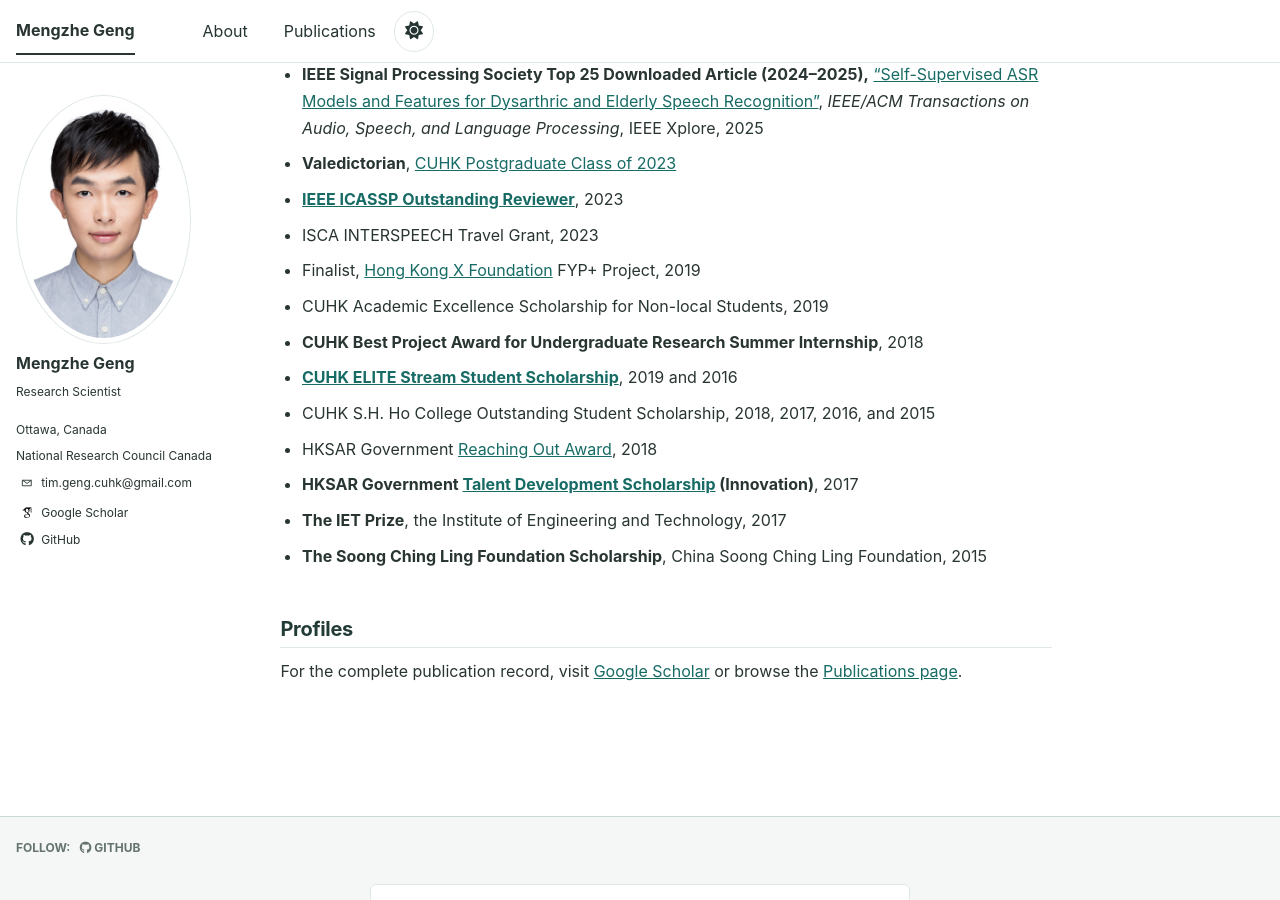
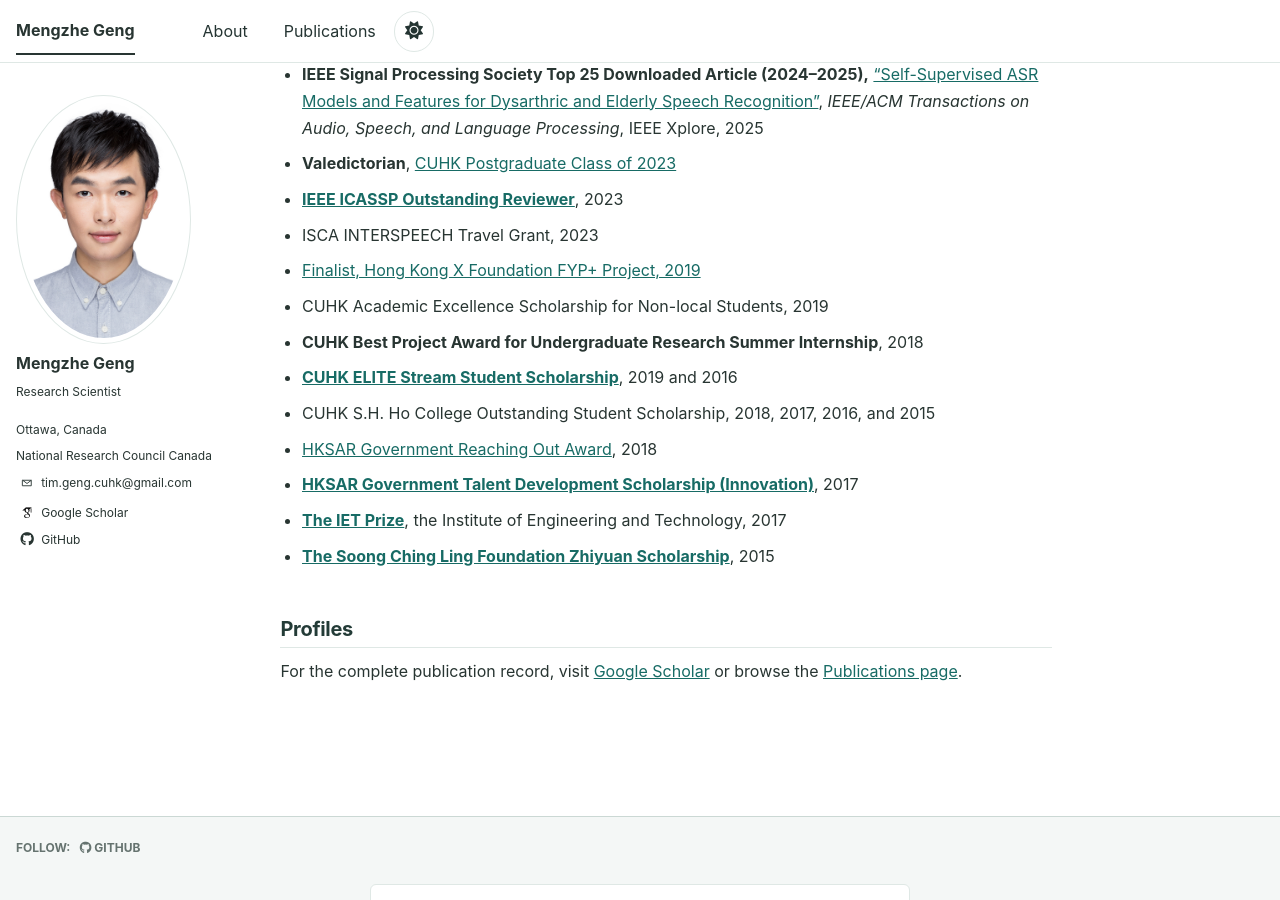
Before and after one commit to MENGZHEGENG/MENGZHEGENG.github.io, a Jekyll site: the page built from _pages/about.md, in a window 1280 px wide and 900 px high, scrolled down 2671 px. Built offline with Jekyll 4.4.1, drawn with Linux system fonts in a browser that asks for light colours; some web fonts are replaced; some of the changed text lies outside the part shown.

Commit message:
Link education and award references

```diff
--- a/_pages/about.md
+++ b/_pages/about.md
@@ -35,11 +35,11 @@
 <h2>Education</h2>
 <div class="timeline-entry">
   <div class="timeline-date">2019–2023</div>
-  <div><h3>Ph.D. in Systems Engineering and Engineering Management</h3><p>The Chinese University of Hong Kong</p></div>
+  <div><h3>Ph.D. in Systems Engineering and Engineering Management</h3><p><a href="https://www.cuhk.edu.hk/english/" target="_blank" rel="noopener noreferrer">The Chinese University of Hong Kong</a></p></div>
 </div>
 <div class="timeline-entry">
   <div class="timeline-date">2015–2019</div>
-  <div><h3>B.Sc. in Mathematics and Information Engineering</h3><p>The Chinese University of Hong Kong · First-class honours · <a href="https://www.erg.cuhk.edu.hk/iris/Elite" target="_blank" rel="noopener noreferrer">ELITE Stream graduate</a> · Minor in Computer Science</p></div>
+  <div><h3><a href="https://www.ie.cuhk.edu.hk/programmes/bsc-in-mieg/" target="_blank" rel="noopener noreferrer">B.Sc. in Mathematics and Information Engineering</a></h3><p><a href="https://www.cuhk.edu.hk/english/" target="_blank" rel="noopener noreferrer">The Chinese University of Hong Kong</a> · <a href="https://www.cuhk.edu.hk/clear/qm/A5-2.pdf" target="_blank" rel="noopener noreferrer">First-class honours</a> · <a href="https://www.erg.cuhk.edu.hk/iris/Elite" target="_blank" rel="noopener noreferrer">ELITE Stream graduate</a> · Minor in Computer Science</p></div>
 </div>
 
 <h2 id="research">Research</h2>
@@ -175,15 +175,15 @@
   <li class="award-item"><strong>Valedictorian</strong>, <a href="https://www.cpr.cuhk.edu.hk/en/press/cuhk-holds-92nd-congregation-for-the-conferment-of-degrees/" target="_blank" rel="noopener noreferrer">CUHK Postgraduate Class of 2023</a></li>
   <li class="award-item"><strong><a href="https://2023.ieeeicassp.org/outstanding-reviewer-recognitions/" target="_blank" rel="noopener noreferrer">IEEE ICASSP Outstanding Reviewer</a></strong>, 2023</li>
   <li class="award-item">ISCA INTERSPEECH Travel Grant, 2023</li>
-  <li class="award-item">Finalist, <a href="https://www.hkxfoundation.org/aboutus" target="_blank" rel="noopener noreferrer">Hong Kong X Foundation</a> FYP+ Project, 2019</li>
+  <li class="award-item"><a href="https://www.hkxfoundation.org/aboutus" target="_blank" rel="noopener noreferrer">Finalist, Hong Kong X Foundation FYP+ Project, 2019</a></li>
   <li class="award-item">CUHK Academic Excellence Scholarship for Non-local Students, 2019</li>
   <li class="award-item"><strong>CUHK Best Project Award for Undergraduate Research Summer Internship</strong>, 2018</li>
   <li class="award-item"><strong><a href="https://www3.erg.cuhk.edu.hk/erg/Elite/Scholarship" target="_blank" rel="noopener noreferrer">CUHK ELITE Stream Student Scholarship</a></strong>, 2019 and 2016</li>
   <li class="award-item">CUHK S.H. Ho College Outstanding Student Scholarship, 2018, 2017, 2016, and 2015</li>
-  <li class="award-item">HKSAR Government <a href="https://admission.cuhk.edu.hk/fees-financing-your-studies/scholarships/reaching-out-award/" target="_blank" rel="noopener noreferrer">Reaching Out Award</a>, 2018</li>
-  <li class="award-item"><strong>HKSAR Government <a href="https://admission.cuhk.edu.hk/fees-financing-your-studies/scholarships/talent-development-sch/" target="_blank" rel="noopener noreferrer">Talent Development Scholarship</a> (Innovation)</strong>, 2017</li>
-  <li class="award-item"><strong>The IET Prize</strong>, the Institute of Engineering and Technology, 2017</li>
-  <li class="award-item"><strong>The Soong Ching Ling Foundation Scholarship</strong>, China Soong Ching Ling Foundation, 2015</li>
+  <li class="award-item"><a href="https://admission.cuhk.edu.hk/fees-financing-your-studies/scholarships/reaching-out-award/" target="_blank" rel="noopener noreferrer">HKSAR Government Reaching Out Award</a>, 2018</li>
+  <li class="award-item"><strong><a href="https://admission.cuhk.edu.hk/fees-financing-your-studies/scholarships/talent-development-sch/" target="_blank" rel="noopener noreferrer">HKSAR Government Talent Development Scholarship (Innovation)</a></strong>, 2017</li>
+  <li class="award-item"><strong><a href="https://www.theiet.org/impact-society/awards-prizes-and-scholarships/iet-student-prizes" target="_blank" rel="noopener noreferrer">The IET Prize</a></strong>, the Institute of Engineering and Technology, 2017</li>
+  <li class="award-item"><strong><a href="https://www.csclf.org/" target="_blank" rel="noopener noreferrer">The Soong Ching Ling Foundation Zhiyuan Scholarship</a></strong>, 2015</li>
 </ul>
 
 <h2>Profiles</h2>
```
